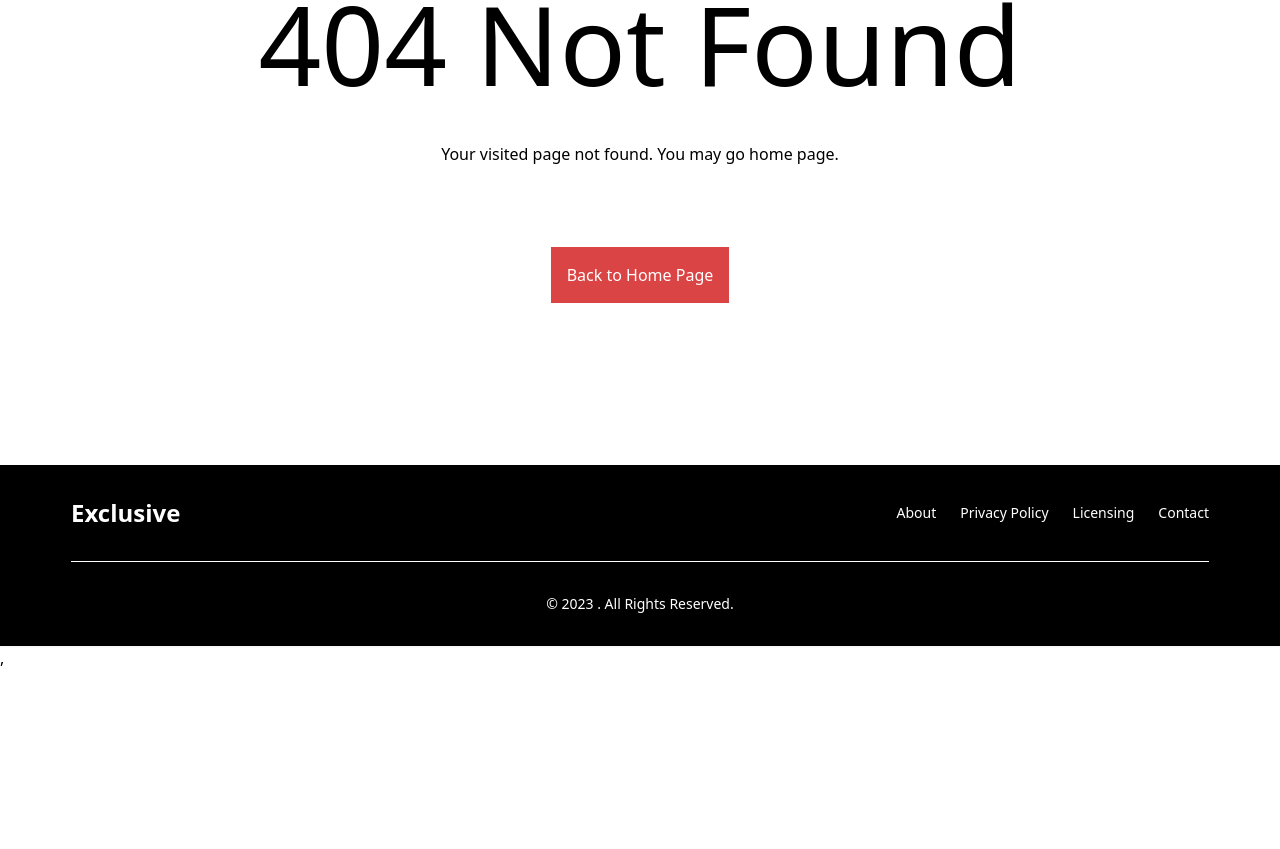
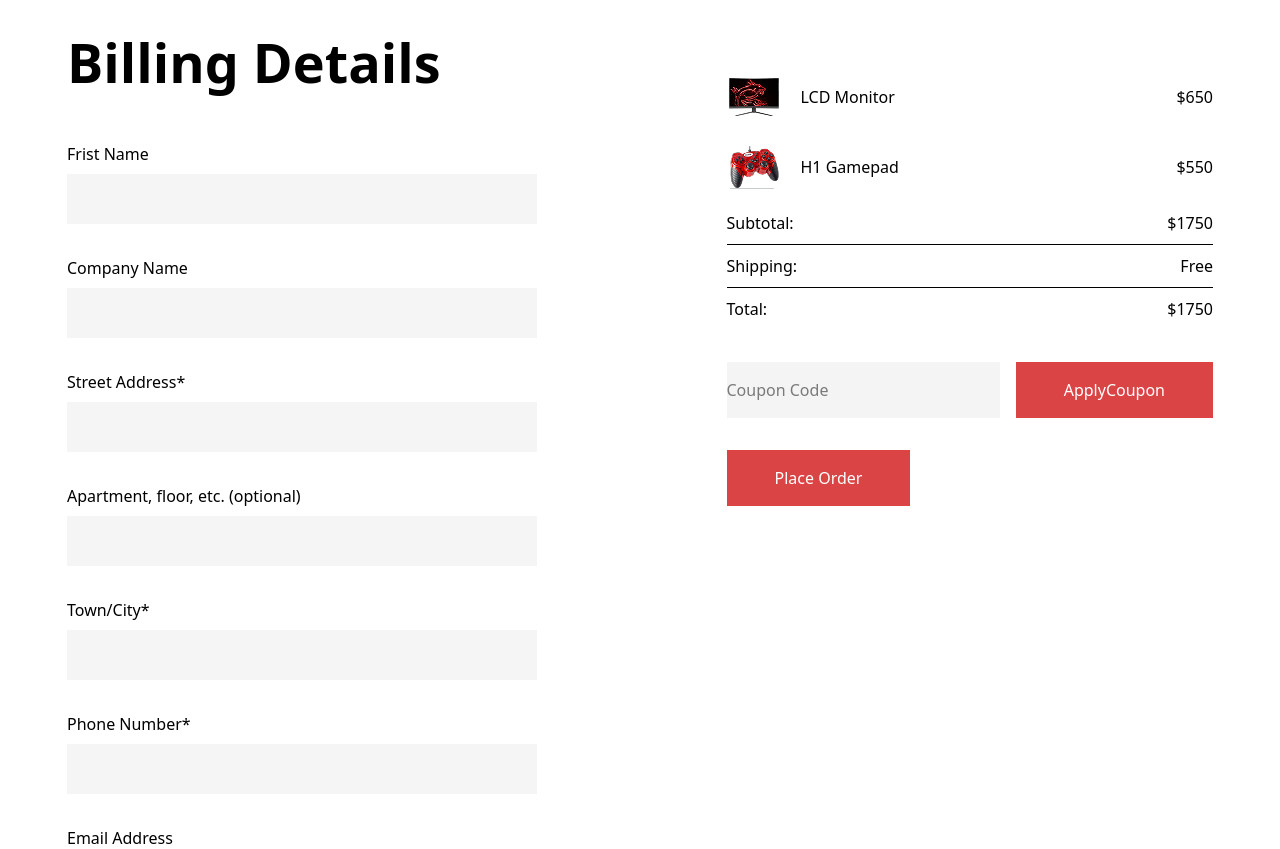
Before and after one commit to asaduzzaman-rahim/Ecommerce-Application-Development, a React (Vite) app: page /CheckOut in a window 1280 px wide. Shown: the part 311-1160 px from the top of the page. Before the commit the page ends 981 px from the top, so only its background shows below. Built offline with nearby package versions, Linux system fonts and the light colour scheme.

Commit message:
Add CheckOut Page

```diff
--- /dev/null
+++ b/src/Page/CheckOut.jsx
@@ -0,0 +1,117 @@
+import React from 'react'
+import Grid from '../Component/Grid'
+import Container from '../Component/Container'
+import Button from '../Component/Button'
+
+import Cart1 from "../assets/Monitor-Cart-Small.png"
+import Cart2 from "../assets/Gamepad-Cart-Small.png"
+
+const CheckOut = () => {
+  return (
+    <>
+     <div className='pb-[80px] lg:pb-[140px]'>
+        <Container>
+            <div className='py-[40px] lg:py-[80px]'>
+                <span>CheckOut</span>
+            </div>
+            <Grid className="grid-cols-1 lg:grid-cols-2 justify-between !items-start lg:gap-x-[173px]">
+                <div>
+                    <h2 className='text-[20px] lg:text-[36px] font-medium leading-[30px] '>Billing Details</h2>
+                    <div className='pt-[48px]'>
+                        <form action="#" className="space-y-[32px]">
+                            <div>
+                                <label htmlFor="text" className='text-[16px] leading-[24px]'>Frist Name</label> <br />
+                                <input type="text"  className="bg-[#f5f5f5] h-[50px] w-full lg:w-[470px] mt-[8px] pl-1"  required/>
+                            </div>
+                            <div>
+                                <label htmlFor="text" className='text-[16px] leading-[24px]'>Company Name</label> <br />
+                                <input type="text"  className="bg-[#f5f5f5] h-[50px] w-full lg:w-[470px] mt-[8px] pl-1"  required/>
+                            </div>
+                            <div>
+                                <label htmlFor="text" className='text-[16px] leading-[24px]'>Street Address*</label> <br />
+                                <input type="text"  className="bg-[#f5f5f5] h-[50px] w-full lg:w-[470px] mt-[8px] pl-1"  required/>
+                            </div>
+                            <div>
+                                <label htmlFor="text" className='text-[16px] leading-[24px]'>Apartment, floor, etc. (optional)</label> <br />
+                                <input type="text"  className="bg-[#f5f5f5] h-[50px] w-full lg:w-[470px] mt-[8px] pl-1" />
+                            </div>
+                            <div>
+                                <label htmlFor="text" className='text-[16px] leading-[24px]'>Town/City*</label> <br />
+                                <input type="text"  className="bg-[#f5f5f5] h-[50px] w-full lg:w-[470px] mt-[8px] pl-1" required />
+                            </div>
+                            <div>
+                                <label htmlFor="text" className='text-[16px] leading-[24px]'>Phone Number*</label> <br />
+                                <input type="number"  className="bg-[#f5f5f5] h-[50px] w-full lg:w-[470px] mt-[8px] pl-1" required />
+                            </div>
+                            <div>
+                                <label htmlFor="text" className='text-[16px] leading-[24px]'>Email Address</label> <br />
+                                <input type="email"  className="bg-[#f5f5f5] h-[50px] w-full lg:w-[470px] mt-[8px] pl-1"  required/>
+                            </div>
+                            <div className='flex gap-[16px]'>
+
+                                <p>Save this information for faster check-out next time</p>
+                            </div>
+                        </form>
+                    </div>
+                </div>
+                <div className='lg:mt-[32px]'>
+                    <table className="w-full text-sm text-left rtl:text-right text-body space-y-[32px]">
+                        <tr>
+                            <td className=" py-2  text-[14px]  w-[50%]">
+                                <div className='flex items-center gap-[20px]'>
+                                    <img src={Cart1} alt="cart photo" /> <p>LCD Monitor</p>
+                                </div>
+                            </td>
+                            <td className=' py-2 text-[14px] w-[20%] text-end'>
+                                <p>$650</p>
+                            </td>
+                        </tr>
+                        <tr>
+                            <td className=" py-2  text-[14px]  w-[50%]">
+                                <div className='flex items-center gap-[20px]'>
+                                    <img src={Cart2} alt="cart photo" /> <p>H1 Gamepad</p>
+                                </div>
+                            </td>
+                            <td className=' py-2 text-[14px]  w-[20%] text-end'>
+                                <p>$550</p>
+                            </td>
+                        </tr>
+                        <tr className=' border-b-1'>
+                            <td className=" py-2  text-[14px]  w-[50%]">
+                                <p>Subtotal:</p>
+                            </td>
+                            <td className=' py-2 text-[14px]  w-[20%] text-end'>
+                                <p>$1750</p>
+                            </td>
+                        </tr>
+                        <tr className=' border-b-1'>
+                            <td className=" py-2  text-[14px]  w-[50%]">
+                                <p>Shipping:</p>
+                            </td>
+                            <td className=' py-2 text-[14px]  w-[20%] text-end'>
+                                <p>Free</p>
+                            </td>
+                        </tr>
+                        <tr>
+                            <td className=" py-2  text-[14px]  w-[50%]">
+                                <p>Total:</p>
+                            </td>
+                            <td className=' py-2 text-[14px]  w-[20%] text-end'>
+                                <p>$1750</p>
+                            </td>
+                        </tr>
+                    </table>
+                    <div className='flex gap-x-[16px] py-[32px]'>
+                        <input type="text" placeholder='Coupon Code' className='w-[300px] h-[56px] bg-[#f4f4f4]' />
+                        <Button>ApplyCoupon</Button>
+                    </div>
+                    <Button>Place Order</Button>
+                </div>
+            </Grid>
+        </Container>
+    </div>
+    </>
+  )
+}
+
+export default CheckOut
--- a/src/Page/MyAccount.jsx
+++ b/src/Page/MyAccount.jsx
@@ -48,6 +48,7 @@ const MyAccount = () => {
             <div className="w-full lg:!w-[70%]  lg:py-[40px] lg:px-[80px] ">
                 <h4 className="text-[20px] text-[#DB4444] font-medium ">Edit Your Profile</h4>
 
+            <form action="#">
                 <div className="flex justify-between lg:gap-x-[50px] items-center  pt-[16px]">
                     <div>
                         <label htmlFor="email">Frist Name</label> <br />
@@ -78,6 +79,7 @@ const MyAccount = () => {
                     <p><a href="#">Cancel</a></p>
                     <Button>SaveChanges</Button>
                 </div>
+            </form>
 
             </div>
           </Flex>
--- a/src/main.jsx
+++ b/src/main.jsx
@@ -17,6 +17,7 @@ import SignIn from "./Page/SignIn.jsx"
 import ErrorPage from "./Page/ErrorPage.jsx"
 import CartSection from "./Page/CartSection.jsx";
 import MyAccount from "./Page/MyAccount.jsx";
+import CheckOut from "./Page/CheckOut.jsx";
 
 // *! React Redux
 // import { Provider } from 'react-redux'
@@ -64,6 +65,10 @@ let router = createBrowserRouter([
         Component: MyAccount,
       },
       {
+        path: "CheckOut",
+        Component: CheckOut,
+      },
+      {
         path: "*",
         Component: ErrorPage,
       },
```
